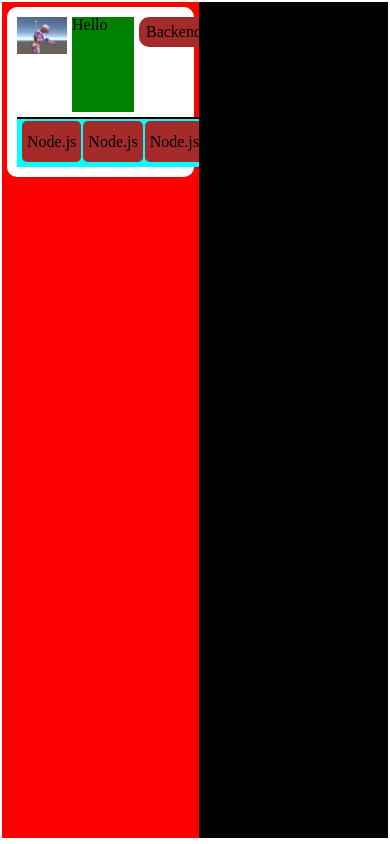
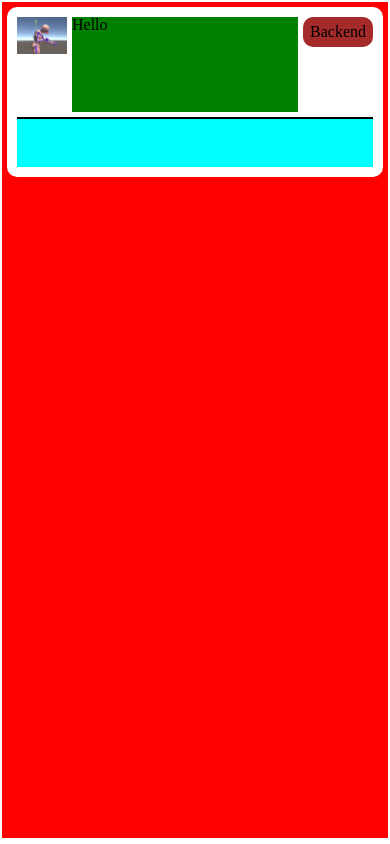
Before and after one commit to Arif-Khalid/nodeflair, a React (Create React App) app: page / in a window 390 px wide. Built offline with nearby package versions, Linux system fonts and the light colour scheme.

Commit message:
WIP: Show  ... when skills are too long to show fully

```diff
--- a/src/App.js
+++ b/src/App.js
@@ -1,6 +1,7 @@
-import { useState, useEffect } from "react";
+import { useState, useRef, useLayoutEffect } from "react";
+import useResize from "./useResize";
 export default function App() {
-  const [isMobile, setIsMobile] = useState(false);
+  const [isMobile, setIsMobile] = useState(window.innerWidth < 720);
   function handleResize() {
     if (window.innerWidth < 720) {
       setIsMobile(true);
@@ -8,11 +9,7 @@ export default function App() {
       setIsMobile(false);
     }
   }
-  useEffect(() => {
-    window.addEventListener("resize", handleResize);
-    return () => window.removeEventListener("resize", handleResize);
-  }, []);
-  console.log(isMobile);
+  useResize(handleResize);
 
   return (
     <main className="app">
@@ -32,15 +29,42 @@ function JobList() {
 
 function Job() {
   return (
-    <li className="job">
+    <li className="job round-border">
       <img src="images/angle_down.png" alt="test"></img>
       <p>Hello</p>
-      <div className="type">Backend</div>
-      <div className="skills">
-        <div className="skill">Node.js</div>
-        <div className="skill">Node.js</div>
-        <div className="skill">Node.js</div>
-      </div>
+      <div className="type round-border">Backend</div>
+      <Skills />
     </li>
   );
 }
+
+function Skills() {
+  const skillsArray = ["Node.Js", "ChickenNuggets.js", "SzechaunSauce.js"];
+  const [numberOfItemsDisplayed, setNumberOfItemsDisplayed] = useState(0);
+  const ref = useRef(null);
+  function handleResize() {
+    const cells = ref.current?.children;
+    if (cells && cells.length > 0) {
+      const startingOffset = cells[0].offsetTop;
+      let numItems = 0;
+      for (let i = 0; i < cells.length; i++) {
+        if (cells[i].offsetTop > startingOffset) {
+          break;
+        }
+        numItems++;
+      }
+      setNumberOfItemsDisplayed(numItems);
+    }
+  }
+  useResize(handleResize);
+  console.log(numberOfItemsDisplayed);
+  return (
+    <ul className="skills" ref={ref}>
+      {skillsArray.map((skill, i) => (
+        <li className={i < numberOfItemsDisplayed ? "skill" : "skill hide"}>
+          {skill}
+        </li>
+      ))}
+    </ul>
+  );
+}
--- a/src/index.css
+++ b/src/index.css
@@ -1,6 +1,7 @@
 .app {
   display: flex;
-  justify-content: right;
+  justify-content: left;
+  gap: 5px;
   height: 99vh;
   padding: 2px;
 }
@@ -15,9 +16,13 @@
   overflow-y: scroll;
 }
 
+.job-list::-webkit-scrollbar {
+  display: none; /* Safari and Chrome */
+}
+
 .job-desc {
   background-color: black;
-  width: 55vw;
+  width: 60vw;
 }
 
 .job {
@@ -26,7 +31,6 @@
   background-color: white;
   max-width: 720px;
   min-height: 150px;
-  border-radius: 10px;
   display: grid;
   grid-template-columns: 50px auto 70px;
   grid-template-rows: auto 50px;
@@ -49,7 +53,6 @@
   display: flex;
   align-items: center;
   justify-content: center;
-  border-radius: 10px;
   height: 30px;
   background-color: brown;
   grid-row: 1;
@@ -61,11 +64,12 @@
   grid-column: 1 / 4;
   border-top: 2px solid black;
   background-color: aqua;
+  max-width: 720px;
   display: flex;
   padding-top: 2px;
-  padding-bottom: 5px;
-  padding-left: 5px;
-  padding-right: 5px;
+  padding-bottom: 10px;
+  flex-wrap: wrap;
+  overflow: hidden;
   gap: 2px;
 }
 
@@ -73,7 +77,15 @@
   background-color: brown;
   display: flex;
   align-items: center;
-  border-radius: 5px;
   padding-left: 5px;
   padding-right: 5px;
+  height: 45px;
 }
+
+.round-border {
+  border-radius: 10px;
+}
+
+.hide {
+  display: none;
+}
--- /dev/null
+++ b/src/useResize.js
@@ -0,0 +1,8 @@
+import { useEffect } from "react";
+
+export default function useResize(handleResize) {
+  useEffect(() => {
+    window.addEventListener("resize", handleResize);
+    return () => window.removeEventListener("resize", handleResize);
+  }, [handleResize]);
+}
```
